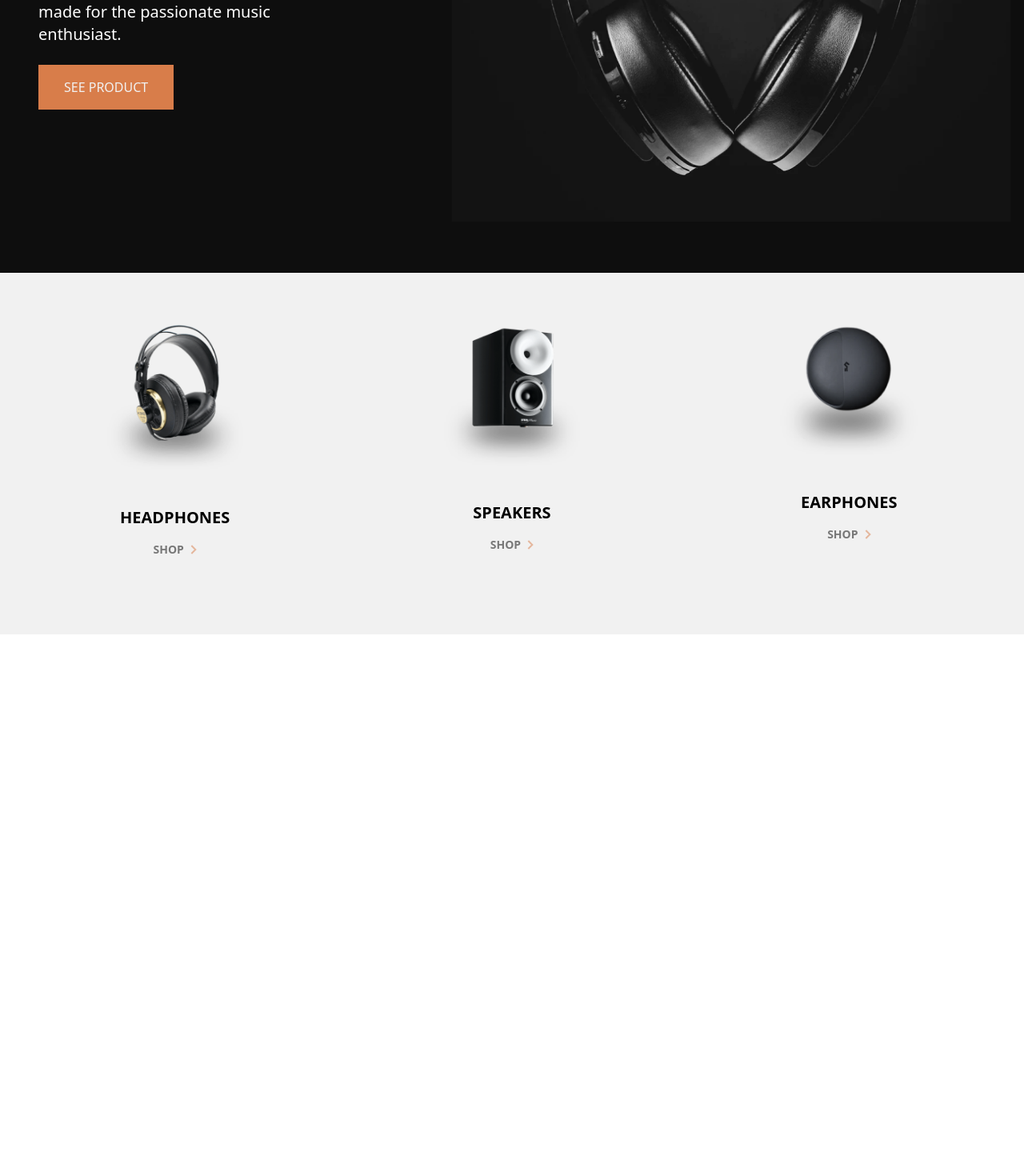
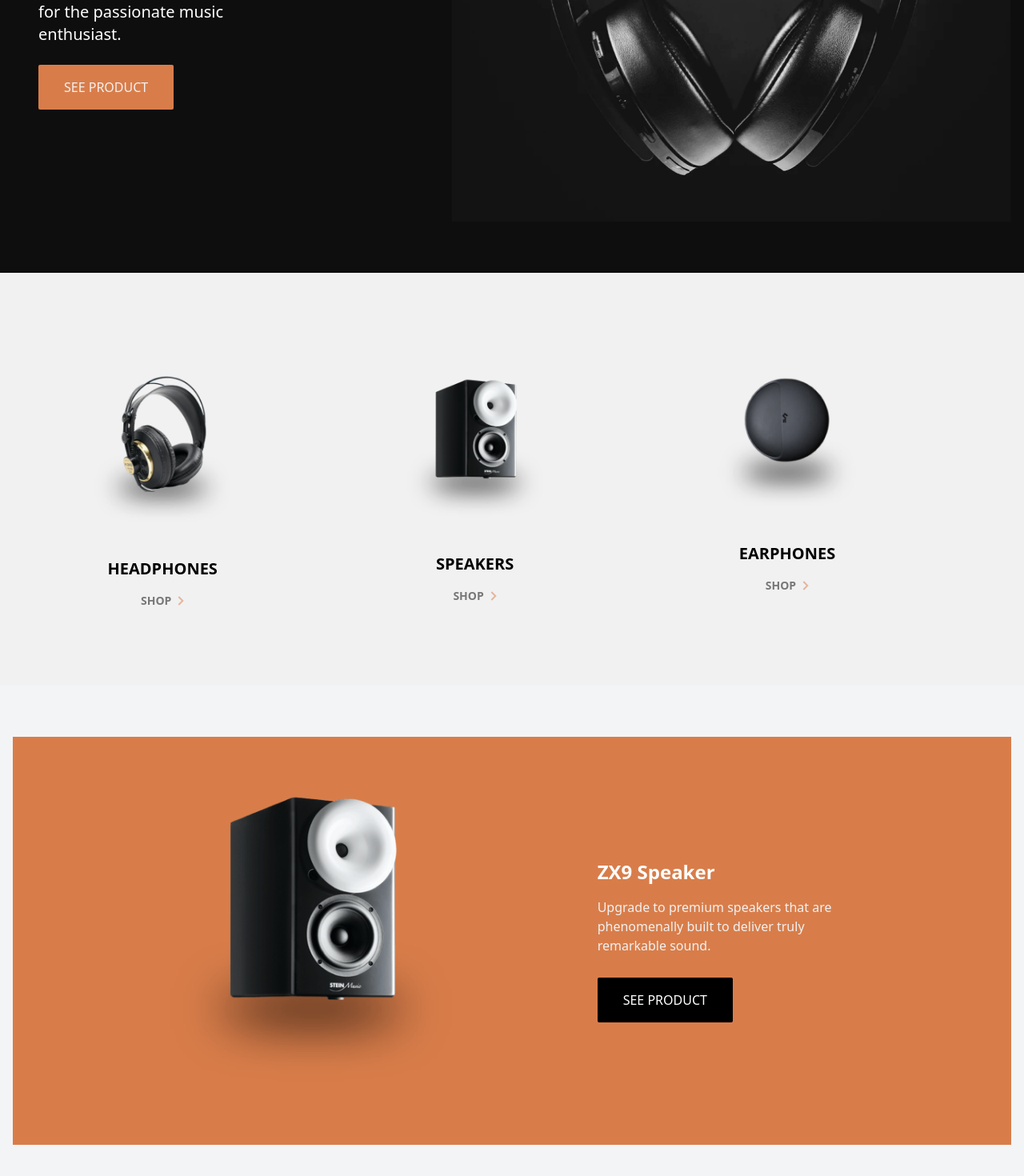
Before and after one commit to rasuljonadhamov/audiophile, a Next.js app: page / in a window 1280 px wide. Shown: the part 580-2050 px from the top of the page at 80% size. Before the commit the page ends 1373 px from the top, so only its background shows below. Built offline with nearby package versions, Linux system fonts and the light colour scheme.

Commit message:
Added page to shop and speaker components

```diff
--- a/app/components/Button.tsx
+++ b/app/components/Button.tsx
@@ -2,7 +2,10 @@ import React from "react";
 
 const Button = ({ title, className, onClick }) => {
   return (
-    <button onClick={onClick} className={`${className}`}>
+    <button
+      onClick={onClick}
+      className={`${className} btn btn-primary mt-3 py-4 px-8 rounded-sm`}
+    >
       {title}
     </button>
   );
--- a/app/components/Hero.tsx
+++ b/app/components/Hero.tsx
@@ -10,11 +10,11 @@ const Hero = () => {
   return (
     <section className="hero-section bg-[#0E0E0E]">
       <div className="lg:container mx-auto px-4 py-16 flex flex-col-reverse lg:flex-row items-center justify-between">
-        <div className="sm:px-8  hero-content space-y-6 max-w-96 ">
+        <div className="sm:px-8  hero-content space-y-6 max-w-[24.75rem] ">
           <p className="text-white  opacity-65 text-sm tracking-[10px]">
             NEW PRODUCT
           </p>
-          <h1 className="text-6xl tracking-[2px] font-bold text-white">
+          <h1 className="text-6xl uppercase tracking-[2px] font-bold text-white">
             XX99 Mark II Headphones
           </h1>
           <p className="text-xl mb-10 text-white">
@@ -24,7 +24,7 @@ const Hero = () => {
           <Button
             onClick={() => dispatch(addToCart("dwjdj"))}
             title={"SEE PRODUCT"}
-            className="btn btn-primary mt-2 py-4 px-8 text-whiteSecondary bg-primary"
+            className=" text-whiteSecondary bg-primary"
           />
         </div>
         <div className="hero-image relative lg:ml-10">
--- a/app/components/PageToShop.jsx
+++ b/app/components/PageToShop.jsx
@@ -28,12 +28,12 @@ const PageToShop = () => {
     },
   ];
   return (
-    <section className="bottom-section bg-whiteSecondary text-black py-16">
-      <div className="container mx-auto px-4 flex gap-4 text-center">
+    <section className="bottom-section -pt-10 bg-whiteSecondary text-black py-16">
+      <div className="container mx-auto px-4 pt-16 flex flex-wrap gap-4 text-center">
         {categoriesData.map((category) => (
           <div
             key={category.title}
-            className="w-full md:w-1/3 mb-8 flex flex-col items-center"
+            className="w-full md:w-[30%] mb-8 flex flex-col items-center"
           >
             <Image
               src={category.imageSrc}
--- /dev/null
+++ b/app/components/Speaker.jsx
@@ -0,0 +1,36 @@
+import Image from "next/image";
+import React from "react";
+import Button from "./Button";
+
+const Speaker = () => {
+  return (
+    <section className="  py-16 px-4 bg-gray-100">
+      <div className="lg:container mx-auto px-4 py-16 flex flex-col-reverse lg:flex-row items-center justify-evenly bg-primary">
+        <div className="mr-8 md:mr-0">
+          <Image
+            src="/assets/shared/desktop/image-category-thumbnail-speakers.png"
+            alt="Speaker Image"
+            width={410}
+            height={493}
+            className="rounded-lg "
+          />
+        </div>
+        <div className="max-w-[21.813rem]  text-white">
+          <h2 className="text-2xl font-bold mb-4">ZX9 Speaker</h2>
+          <p className="text-whiteSecondary mb-4">
+            Upgrade to premium speakers that are phenomenally built to deliver
+            truly remarkable sound.
+          </p>
+          <Button
+            className="bg-black text-white"
+            title={"SEE PRODUCT"}
+          ></Button>
+        </div>
+      </div>
+    </section>
+  );
+};
+
+export default Speaker;
+
+// /assets/shared/desktop/image-category-thumbnail-speakers.png
--- a/app/page.tsx
+++ b/app/page.tsx
@@ -4,6 +4,7 @@ import Hero from "./components/Hero";
 import store from "./store/store";
 import Header from "./components/Header";
 import PageToShop from "./components/PageToShop";
+import Speaker from "./components/Speaker";
 
 export default function Home() {
   return (
@@ -11,6 +12,7 @@ export default function Home() {
       <Header />
       <Hero />
       <PageToShop />
+      <Speaker />
     </Provider>
   );
 }
```
